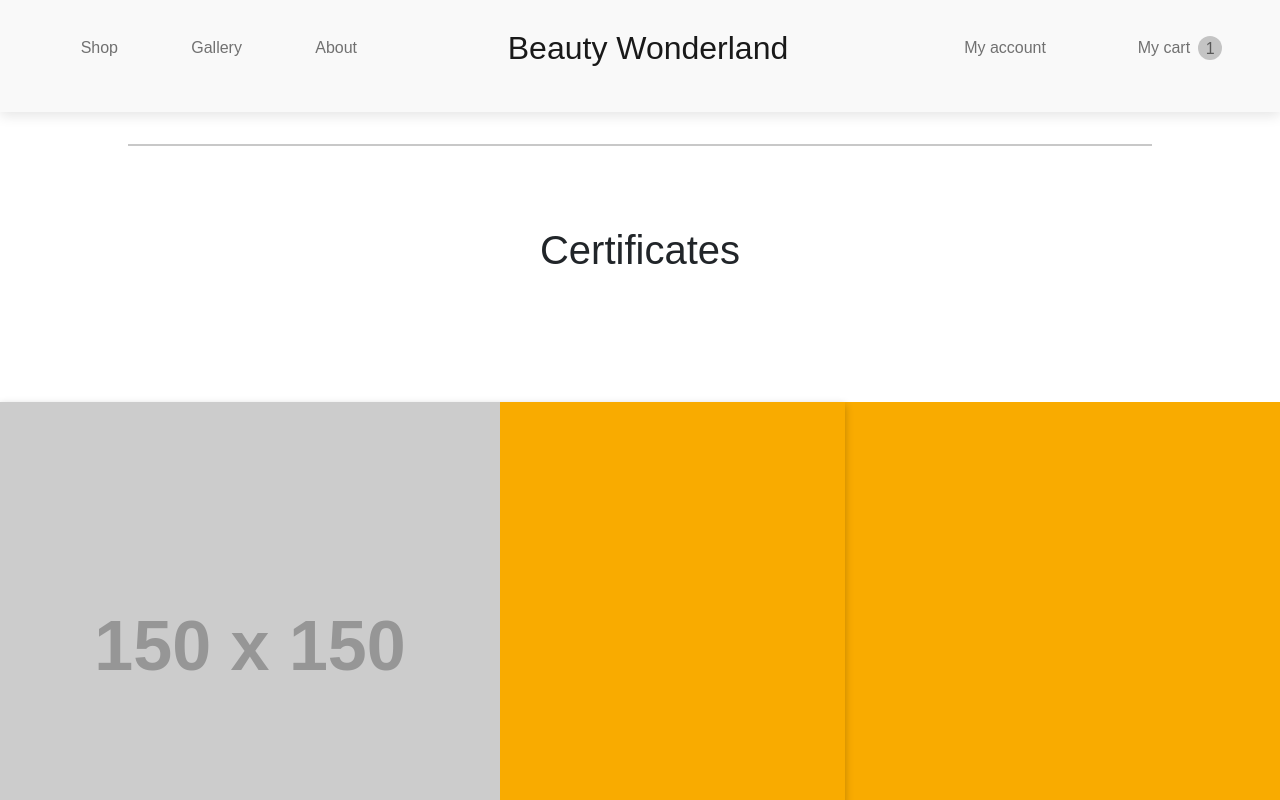
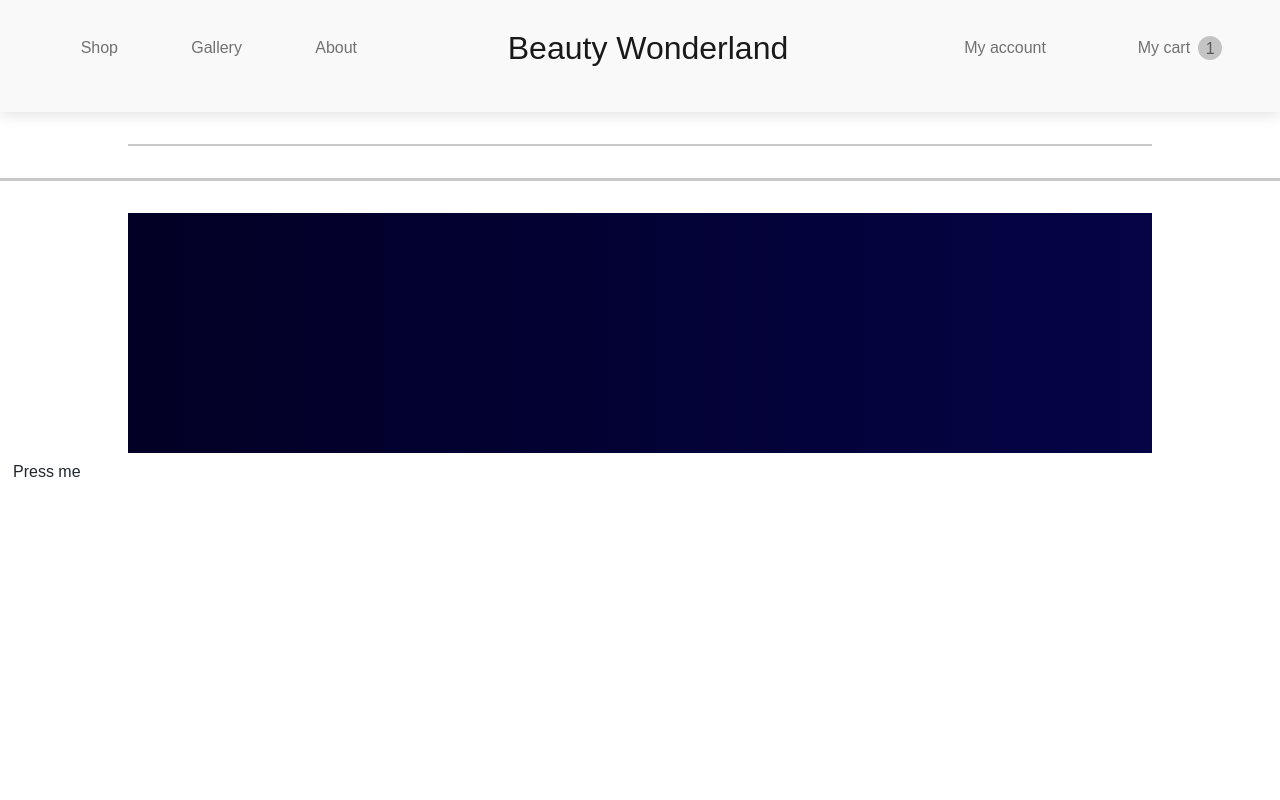
Before and after one commit to Beka-Bat1/beauty-wonderland, a React (Create React App) app: page / in a window 1280 px wide. Shown: the top 800 px of the page. Built offline with nearby package versions, Linux system fonts and the light colour scheme.

Commit message:
buggy...

```diff
--- a/src/App.css
+++ b/src/App.css
@@ -3,3 +3,30 @@
 * {
   font-family: "Noto Serif SC", sans-serif;
 }
+
+.test {
+  width: 80%;
+  margin: auto;
+  height: 240px;
+  overflow-x: scroll;
+  scroll-snap-type: both mandatory;
+  scroll-padding: 1rem;
+}
+
+.test::-webkit-scrollbar {
+  visibility: unset;
+}
+
+.slideshow {
+  background: rgb(2, 0, 36);
+  background: linear-gradient(
+    90deg,
+    rgba(2, 0, 36, 1) 0%,
+    rgba(9, 9, 121, 1) 35%,
+    rgba(0, 212, 255, 1) 100%
+  );
+  height: inherit;
+  width: 7400px;
+  position: relative;
+  left: 0;
+}
--- a/src/App.js
+++ b/src/App.js
@@ -1,6 +1,7 @@
 import { render } from "@testing-library/react";
 import React, { Component } from "react";
 import "./App.css";
+import $ from "jquery";
 import Layer from "./layout/index";
 import Carousel from "./components/homePage/carousel/Carousel";
 import Button from "./UI/button/Button";
@@ -9,12 +10,29 @@ import { PrimaryHr, SecondaryHr } from "./UI/hr/blackHrs.js";
 import ProductSlideshow from "./components/homePage/productSlideShow/ProductSlideshow.js";
 
 class App extends Component {
+  componentDidUpdate() {}
+
+  animate = () => {
+    let oldHeight = $(".slideshow").css("left");
+    /* remove all letters and parse to Number */
+    oldHeight = parseInt(oldHeight.replace(/[^0-9]/g, ""));
+    console.log(parseInt(oldHeight));
+    oldHeight -= 300;
+    $(".slideshow").css("left", oldHeight + "px");
+  };
+
   render() {
     return (
       <Layer>
         <SecondaryHr />
-        <ProductSlideshow />
         <PrimaryHr />
+
+        <div className="test">
+          <div className="slideshow"></div>
+        </div>
+        <button className="btn" onClick={this.animate}>
+          Press me
+        </button>
       </Layer>
     );
   }
--- a/src/components/homePage/productSlideShow/ProductSlideshow.js
+++ b/src/components/homePage/productSlideShow/ProductSlideshow.js
@@ -4,7 +4,7 @@ import $ from "jquery";
 
 const ProductSlideshow = () => {
   return (
-    <div className="contaienr" id="certificates">
+    <div className="contaienr">
       <h1 className="text-center py-5">Certificates</h1>
       <div
         className="gallery js-flickity"
--- a/src/layout/footer/Footer.js
+++ b/src/layout/footer/Footer.js
@@ -29,7 +29,7 @@ const Footer = () => {
         <li className="list-group-item">
           {" "}
           <span>
-            <i class="far fa-copyright"></i>
+            <i className="far fa-copyright"></i>
           </span>{" "}
           BeutyWonderland inc. All rights reserved{" "}
         </li>
--- a/src/layout/navbar/Navbar.js
+++ b/src/layout/navbar/Navbar.js
@@ -39,7 +39,7 @@ const Navbar = () => {
                   </a>
                 </li>
                 <li className="nav-item">
-                  <a class="nav-link" href="#">
+                  <a className="nav-link" href="#">
                     My cart
                     <div className="cart__circle">1</div>
                   </a>
@@ -51,7 +51,7 @@ const Navbar = () => {
           <button
             className="navbar-toggler"
             type="button"
-            for="btnControl"
+            htmlFor="btnControl"
             data-bs-toggle="collapse"
             data-bs-target="#navbarSupportedContent"
             aria-controls="navbarSupportedContent"
```
